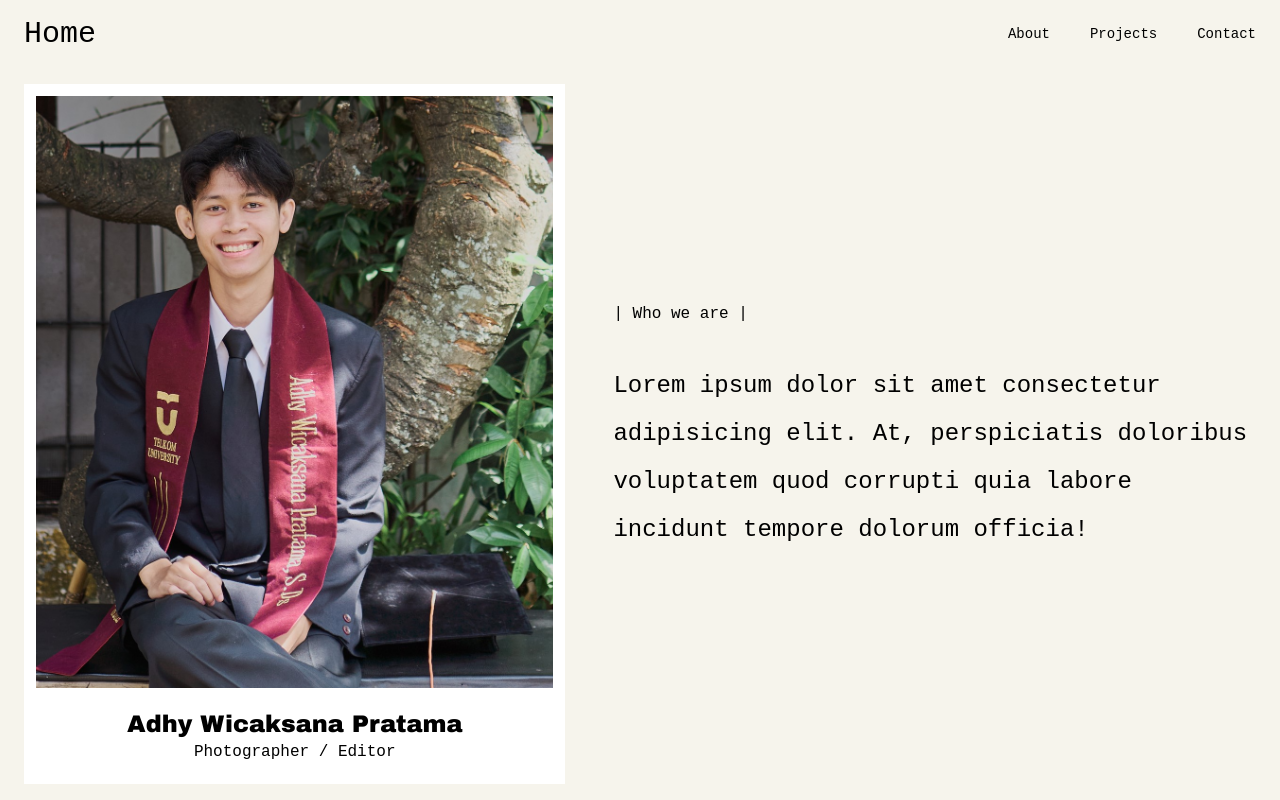
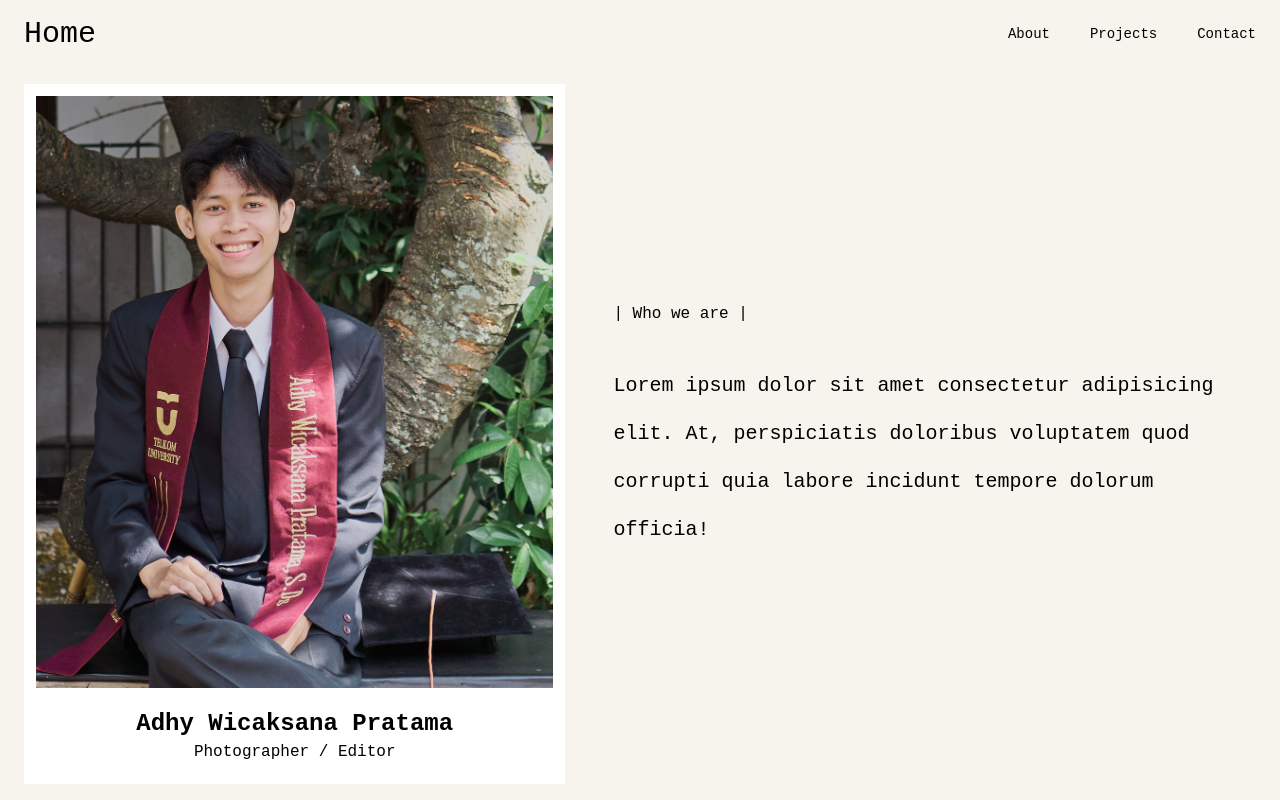
Before and after one commit to Azril-Rojaan-Fauzi/hangat-selamanya, a React (Vite) app: page /about in a window 1280 px wide. Built offline with nearby package versions, Linux system fonts and the light colour scheme; a web font is replaced by a local one.

Commit message:
feat: membuat animasi pada about page

```diff
--- /dev/null
+++ b/src/components/AboutText.jsx
@@ -0,0 +1,34 @@
+import { motion } from "motion/react";
+
+const AboutText = () => {
+  const variantAnimationX = {
+    hidden: { opacity: 0, x: 50 },
+    visible: { opacity: 1, x: 0 },
+  };
+  return (
+    <div className="flex h-full w-full flex-col justify-center px-6 md:gap-6">
+      <motion.h3
+        variants={variantAnimationX}
+        initial="hidden"
+        animate="visible"
+        transition={{ delay: 1 }}
+        className="hidden text-center text-xs md:block md:text-start md:text-base"
+      >
+        | Who we are |
+      </motion.h3>
+      <motion.p
+        variants={variantAnimationX}
+        initial="hidden"
+        animate="visible"
+        transition={{ delay: 1.2 }}
+        className="py-3 text-center text-sm/8 font-light md:text-start md:text-base/9 lg:text-xl/12"
+      >
+        Lorem ipsum dolor sit amet consectetur adipisicing elit. At,
+        perspiciatis doloribus voluptatem quod corrupti quia labore incidunt
+        tempore dolorum officia!
+      </motion.p>
+    </div>
+  );
+};
+
+export default AboutText;
--- /dev/null
+++ b/src/components/Profile.jsx
@@ -0,0 +1,48 @@
+import { motion } from "motion/react";
+const Profile = () => {
+  const variantAnimationX = {
+    hidden: { opacity: 0, x: -50 },
+    visible: { opacity: 1, x: 0 },
+  };
+  return (
+    <div className="px-6">
+      <motion.div
+        variants={variantAnimationX}
+        initial="hidden"
+        animate="visible"
+        transition={{ delay: 0.5 }}
+        className="flex h-full w-full flex-col items-center justify-center gap-3 bg-white p-2 md:p-3"
+      >
+        <motion.figure
+          className="h-full"
+          variants={variantAnimationX}
+          initial="hidden"
+          animate="visible"
+          transition={{ delay: 0.7 }}
+        >
+          <img
+            src="/assets/profile.jpg"
+            alt=""
+            className="aspect-3/2 h-full object-cover object-top"
+          />
+        </motion.figure>
+        <motion.figcaption
+          variants={variantAnimationX}
+          initial="hidden"
+          animate="visible"
+          transition={{ delay: 0.9 }}
+          className="bottom-0 w-full bg-white p-2 text-black"
+        >
+          <p className="text-center text-base font-bold md:text-xl lg:text-2xl">
+            Adhy Wicaksana Pratama
+          </p>
+          <p className="md text-center text-xs font-extralight lg:text-base">
+            Photographer / Editor
+          </p>
+        </motion.figcaption>
+      </motion.div>
+    </div>
+  );
+};
+
+export default Profile;
--- a/src/index.css
+++ b/src/index.css
@@ -22,3 +22,6 @@ body {
 .projects-hover {
   @apply duration-500 before:absolute before:inset-0 before:-z-1 before:w-0 before:rounded-md before:bg-black before:transition-all before:content-[""] hover:before:w-full;
 }
+::-webkit-scrollbar {
+  display: none;
+}
--- a/src/pages/About.jsx
+++ b/src/pages/About.jsx
@@ -1,37 +1,12 @@
+import AboutText from "../components/AboutText";
+import Profile from "../components/Profile";
+
 const About = () => {
   return (
-    <div className="mx-auto min-h-screen max-w-7xl pt-24 md:pt-17">
+    <div className="mx-auto min-h-screen max-w-7xl overflow-hidden pt-24 md:pt-17">
       <div className="page-wrapper flex flex-col py-4 md:flex-row">
-        <div className="px-6">
-          <div className="flex h-full w-full flex-col items-center justify-center gap-3 bg-white p-2 md:p-3">
-            <figure className="h-full">
-              <img
-                src="/assets/profile.jpg"
-                alt=""
-                className="aspect-3/2 h-full object-cover object-top"
-              />
-            </figure>
-            <figcaption className="bottom-0 w-full bg-white p-2 text-black">
-              <p className="font-secondary text-center text-base md:text-xl lg:text-2xl">
-                Adhy Wicaksana Pratama
-              </p>
-              <p className="md text-center text-xs font-extralight lg:text-base">
-                Photographer / Editor
-              </p>
-            </figcaption>
-          </div>
-        </div>
-
-        <div className="flex h-full w-full flex-col justify-center px-6 md:gap-6">
-          <h3 className="hidden text-center text-xs md:block md:text-start lg:text-base">
-            | Who we are |
-          </h3>
-          <p className="py-3 text-center text-sm/8 font-light md:text-start lg:text-2xl/12">
-            Lorem ipsum dolor sit amet consectetur adipisicing elit. At,
-            perspiciatis doloribus voluptatem quod corrupti quia labore incidunt
-            tempore dolorum officia!
-          </p>
-        </div>
+        <Profile />
+        <AboutText />
       </div>
     </div>
   );
```
